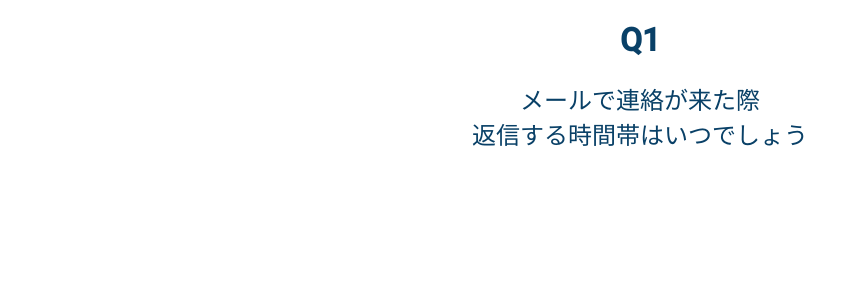
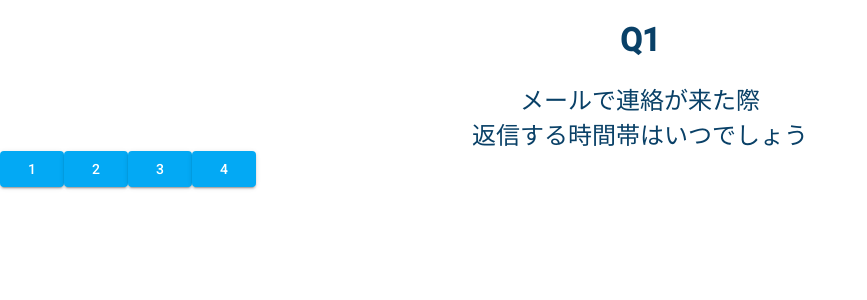
Before and after one commit to shion0223/intern-shion, an Angular app in the folder manner-app/: page /question in a window 1280 px wide. Shown: the top 300 px of the page, without its empty margins (0-867 px from the left). Built offline with nearby package versions, Linux system fonts and the light colour scheme.

Commit message:
ボタンを４つ作成

```diff
--- a/manner-app/src/app/pages/question/question.component.html
+++ b/manner-app/src/app/pages/question/question.component.html
@@ -5,3 +5,8 @@
     <span>メールで連絡が来た際</span>
     <span>返信する時間帯はいつでしょう</span>
 </div>
+
+<button  mat-raised-button color = 'primary'>1</button>
+<button  mat-raised-button color = 'primary'>2</button>
+<button  mat-raised-button color = 'primary'>3</button>
+<button  mat-raised-button color = 'primary'>4</button>
--- a/manner-app/src/styles.scss
+++ b/manner-app/src/styles.scss
@@ -3,7 +3,7 @@
 @include mat.core();
 
 $my-primary: mat.define-palette(mat.$light-blue-palette, 500);
-$my-accent: mat.define-palette(mat.$grey-palette, 300);
+$my-accent: mat.define-palette(mat.$grey-palette, 50);
 
 $my-theme: mat.define-light-theme(
   (
@@ -15,7 +15,6 @@ $my-theme: mat.define-light-theme(
 );
 
 @include mat.button-theme($my-theme);
-@include mat.toolbar-theme($my-theme);
 
 /* You can add global styles to this file, and also import other style files */
 html,
```
